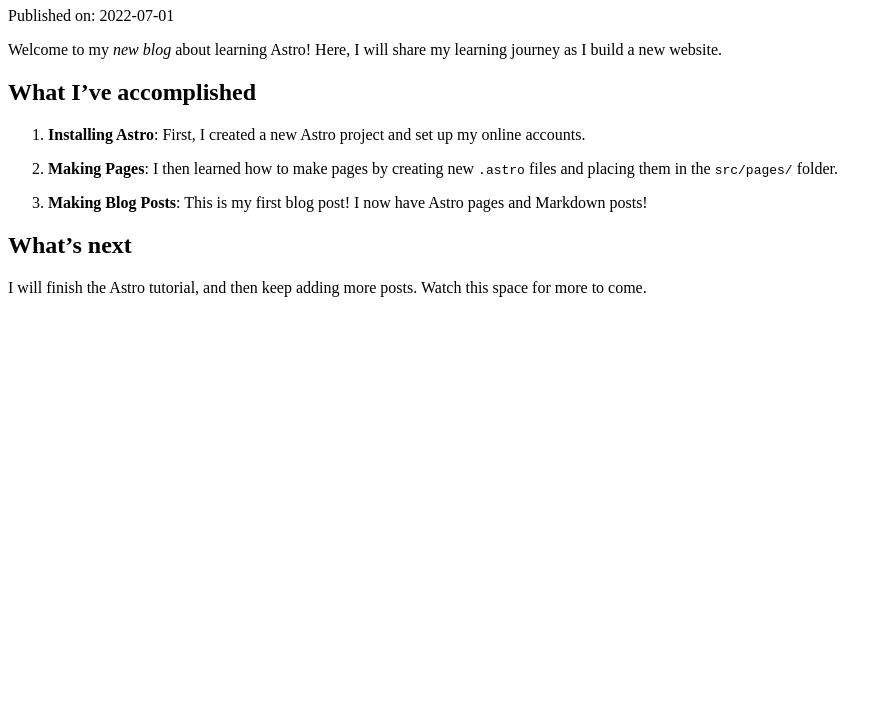
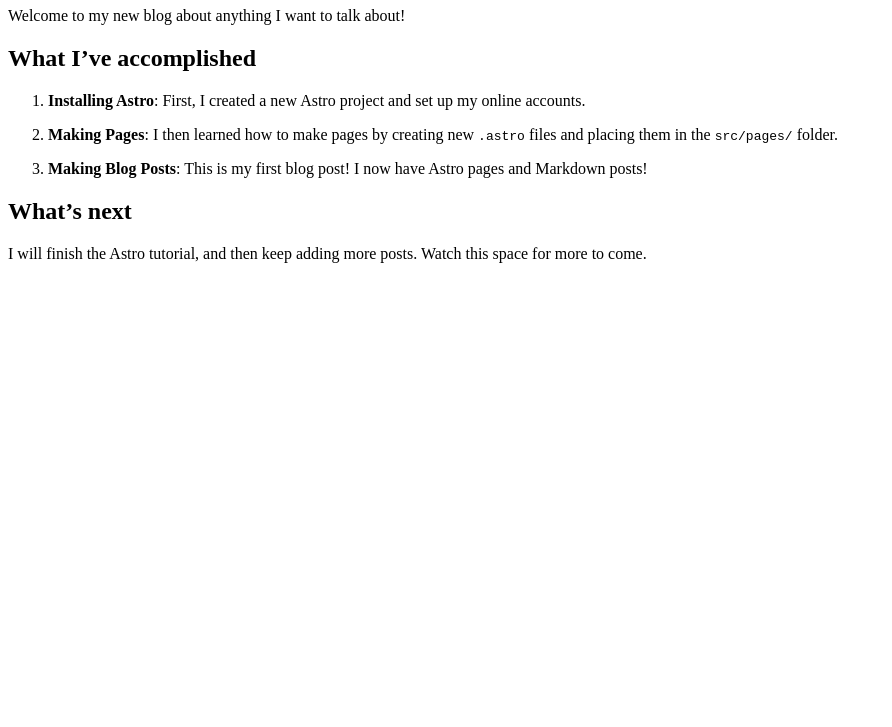
Before and after one commit to lyntropy/lyntropy.github.io, an Astro site: page /posts/post-1 in a window 1280 px wide. Shown: the part 73-800 px from the top of the page, without its empty margins (0-892 px from the left). Built offline with nearby package versions, Linux system fonts and the light colour scheme; Astro itself is replaced by a stand-in of ours.

Commit message:
add blogposts

```diff
--- a/src/pages/posts/post-1.md
+++ b/src/pages/posts/post-1.md
@@ -11,9 +11,7 @@ tags: ["astro", "blogging", "learning in public"]
 
 # My First Blog Post
 
-Published on: 2022-07-01
-
-Welcome to my _new blog_ about learning Astro! Here, I will share my learning journey as I build a new website.
+Welcome to my new blog about anything I want to talk about!
 
 ## What I've accomplished
 
```
Also changed, not shown: src/pages/blog.astro (+9 -3 lines).
